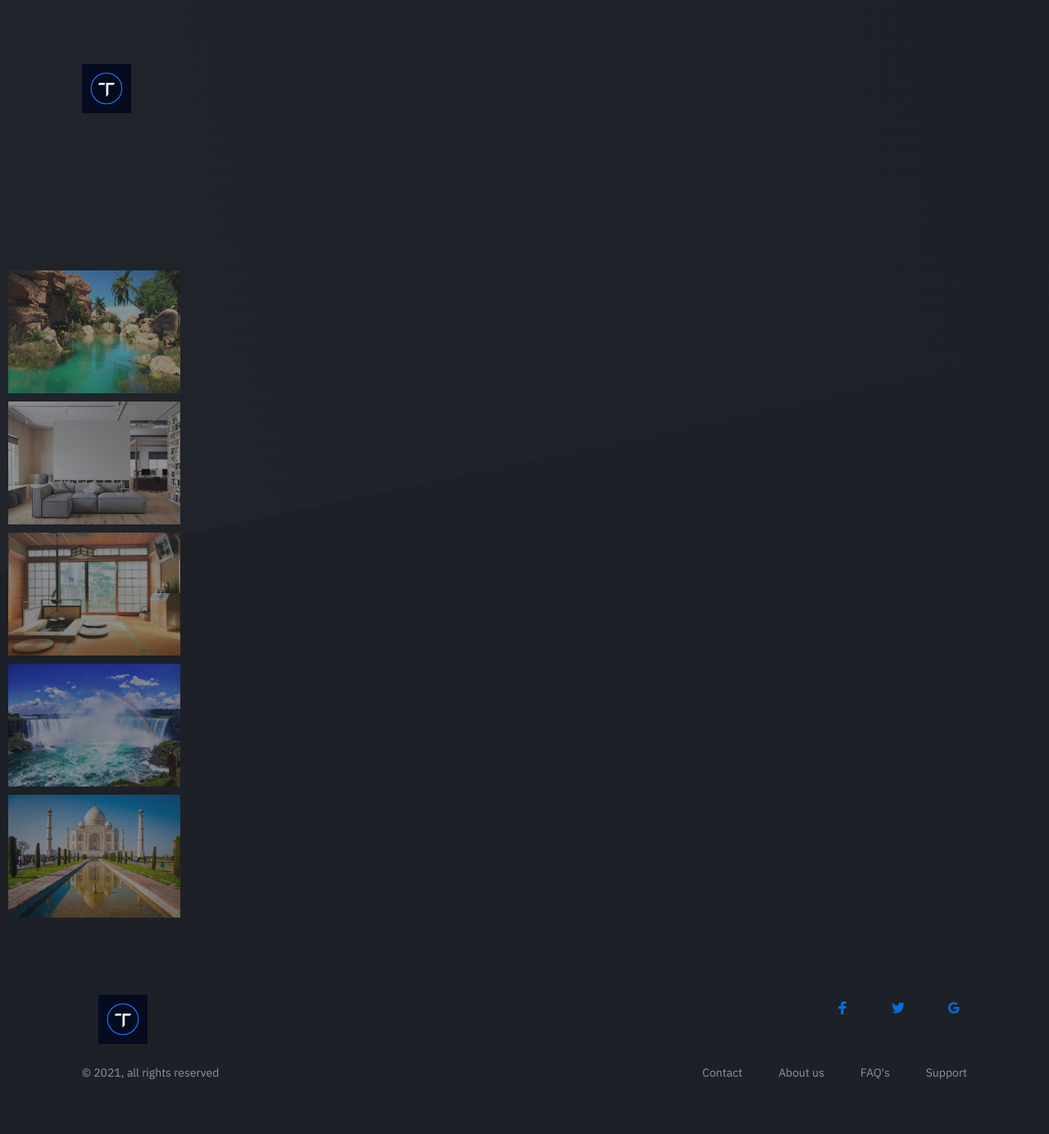
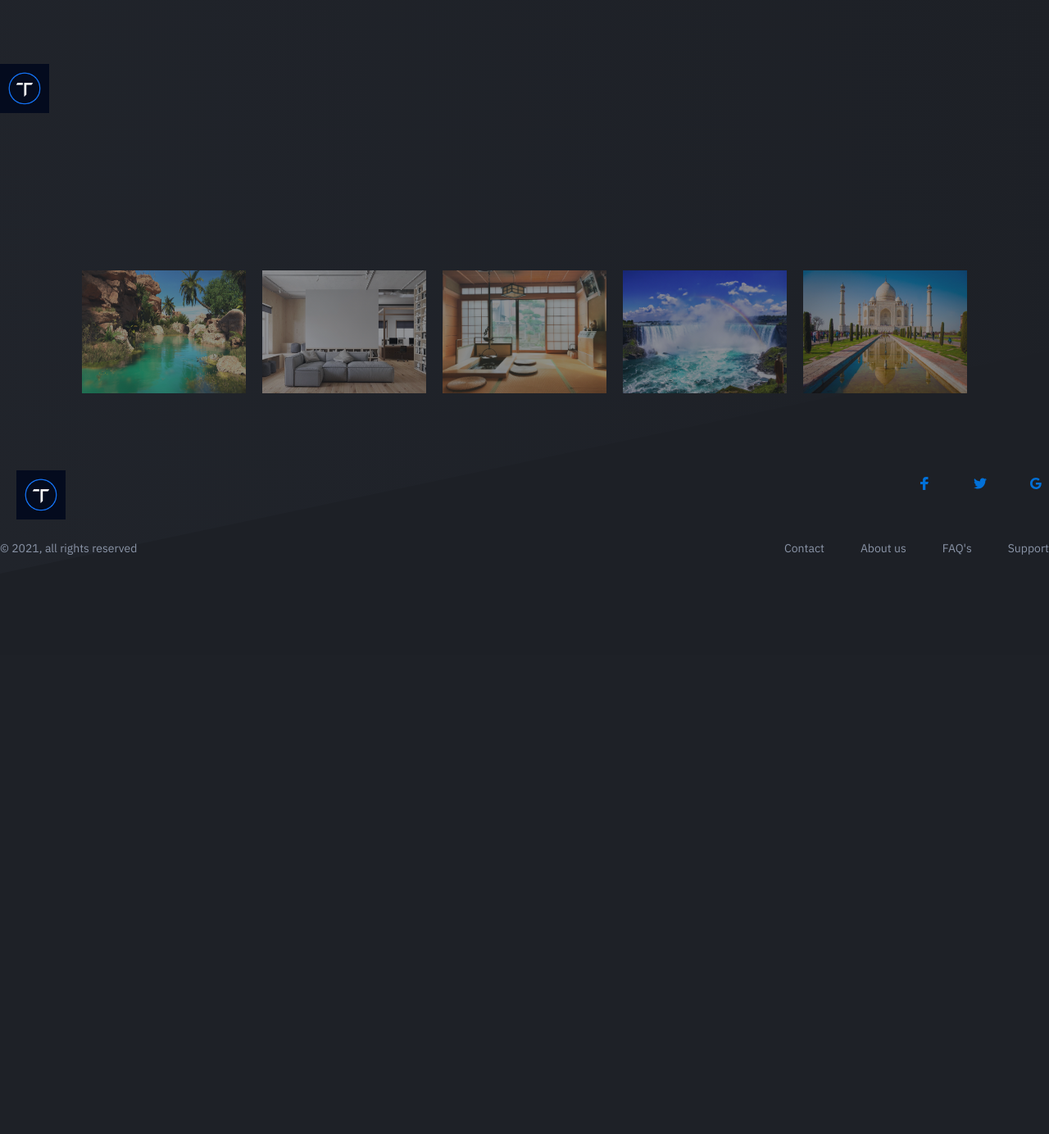
Before and after one commit to msaad1311/tester, a Flask app: template templates/video.html in a window 1280 px wide. Shown: the whole page at 82% size. After the commit the page ends 677 px from the top, so only its background shows below. Run offline with Flask 2, Linux system fonts and the light colour scheme; the template is opened without the code that fills it, so the values that code supplies are empty; some libraries are stand-ins or nearby versions.

Commit message:
updated the html files

```diff
--- a/static/css/style.css
+++ b/static/css/style.css
@@ -1638,6 +1638,17 @@ main {
   padding-top: 48px;
   padding-bottom: 48px;
 }
+
+.row-update {
+  display: flex;
+  flex-direction: row;
+  margin: 0 auto;
+}
+.row-update > div > img {
+  width: 200px;
+}
+
+
 @media (min-width: 641px) {
   .section-inner {
     padding-top: 88px;
--- a/templates/base.html
+++ b/templates/base.html
@@ -13,7 +13,7 @@
 <body class="is-boxed has-animations">
     <div class="body-wrap">
         <header class="site-header">
-            <div class="container">
+            <div class="container-fluid">
                 <div class="site-header-inner">
                     <div class="brand header-brand">
                         <h1 class="m-0">
@@ -31,7 +31,7 @@
         {%endblock%}
 
         <footer class="site-footer">
-            <div class="container">
+            <div class="container-fluid">
                 <div class="site-footer-inner">
                     <div class="brand footer-brand">
 						<a href="{{url_for('home')}}">
--- a/templates/video.html
+++ b/templates/video.html
@@ -1,15 +1,15 @@
 {%extends 'base.html'%} {%block content%}
 
 <div id="container">
-  <video autoplay="true" id="videoElement" style="visibility: hidden;"></video>
+  <video autoplay="true" id="videoElement" style="visibility: hidden"></video>
 </div>
 
 <div class="video">
   <img id="image" />
 </div>
 
-<div class="row">
-  <div class="col-md-2">
+<div class="row-update">
+  <div>
     <img
       src="static/images/lake.jpg"
       alt="Lake"
@@ -18,7 +18,7 @@
     />
   </div>
 
-  <div class="col-md-2">
+  <div>
     <img
       src="static/images/office.jpg"
       alt="Office"
@@ -27,7 +27,7 @@
     />
   </div>
 
-  <div class="col-md-2">
+  <div>
     <img
       src="static/images/japanese.jpg"
       alt="Japanese"
@@ -36,7 +36,7 @@
     />
   </div>
 
-  <div class="col-md-2">
+  <div>
     <img
       src="static/images/niagara-falls.jpg"
       alt="Niagra Falls"
@@ -45,7 +45,7 @@
     />
   </div>
 
-  <div class="col-md-2">
+  <div>
     <img
       src="static/images/taj.jpg"
       alt="Taj Mahal"
```
